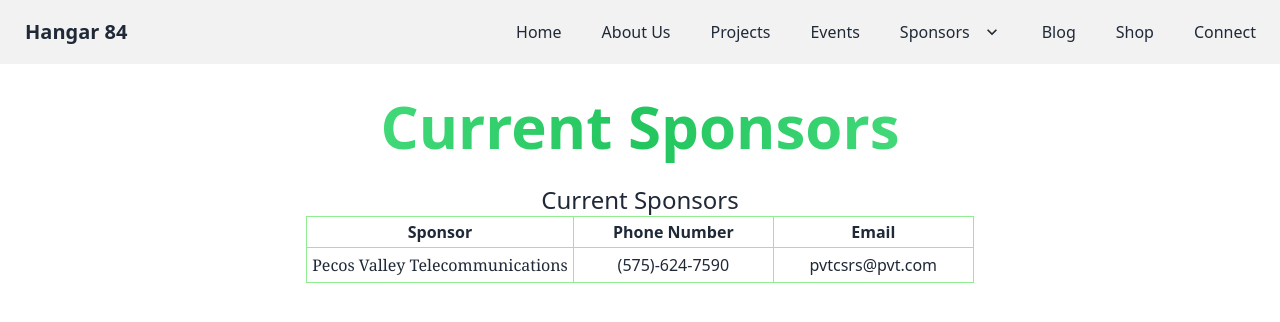
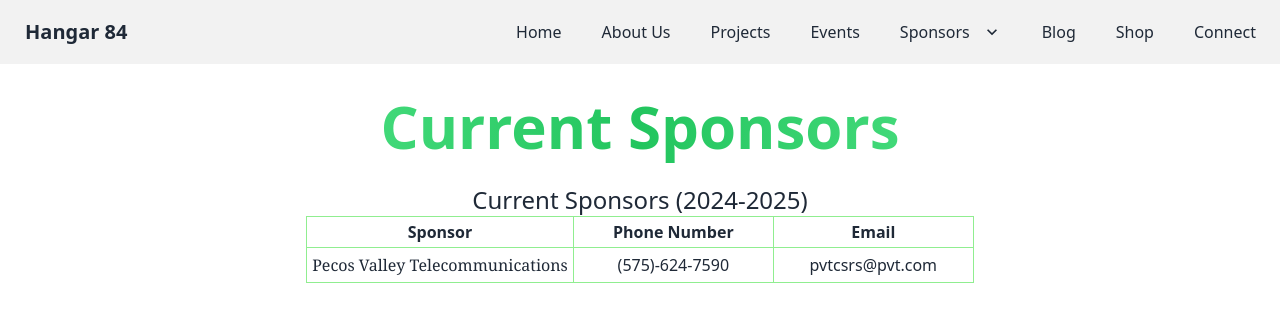
Before and after one commit to ZavionCyboron/hangar84.org, a SvelteKit app: page /current-sponsors in a window 1280 px wide. Shown: the top 322 px of the page. Built offline with nearby package versions, Linux system fonts and the light colour scheme.

Commit message:
refactor: change from SheetJS to HTML table

```diff
--- a/src/routes/current-sponsors/+page.svelte
+++ b/src/routes/current-sponsors/+page.svelte
@@ -15,7 +15,7 @@
             <!-- content from our Monday.com Sponsorship CRM spreadsheet gets put below. -->
             <table style="border-collapse: collapse;">
                 <caption class="text-2xl">
-                    Current Sponsors
+                    Current Sponsors (2024-2025)
                 </caption>
                 <thead>
                     <th style="border: 1px solid lightgreen; padding: 3px;">Sponsor</th>
```
